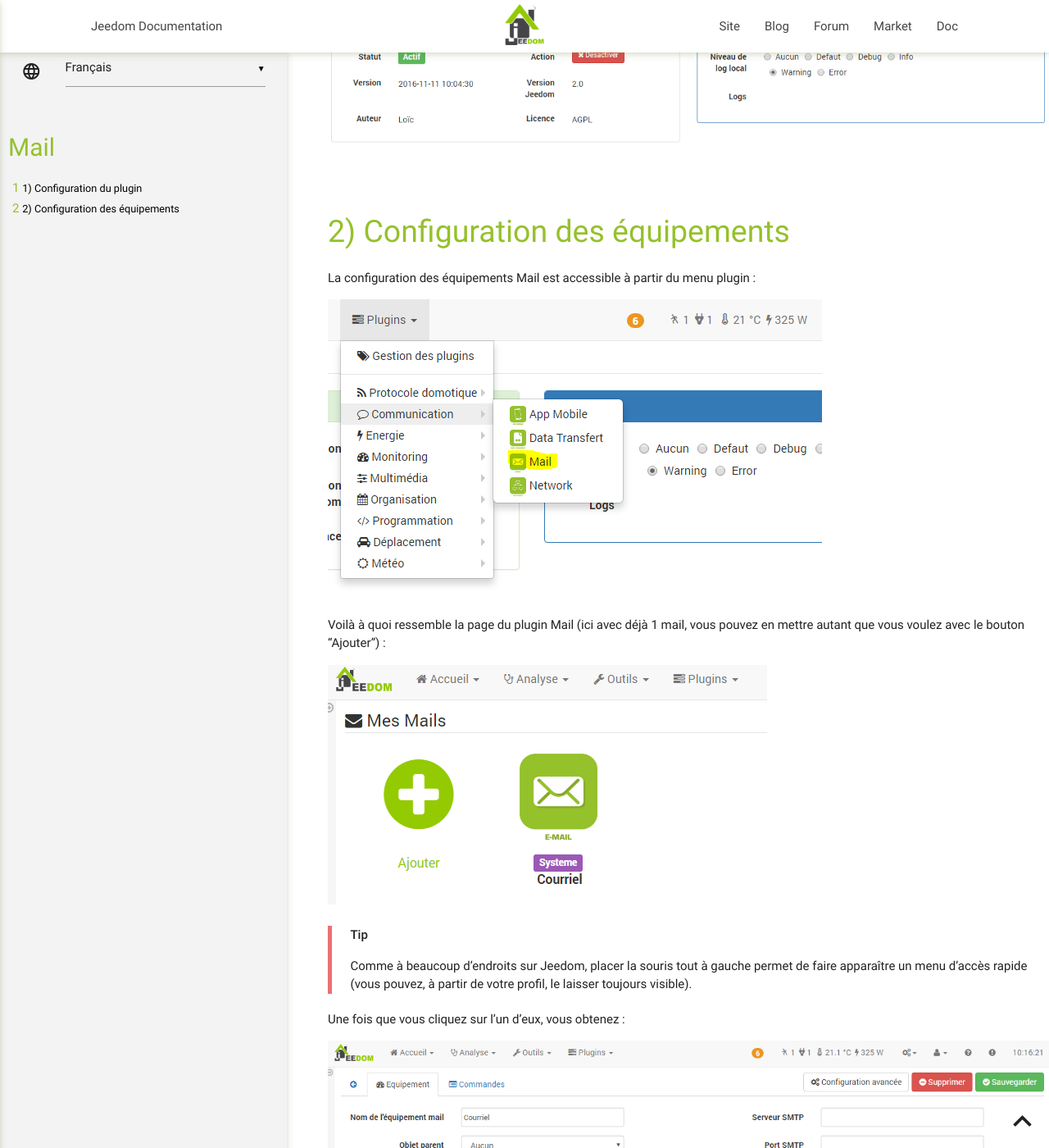
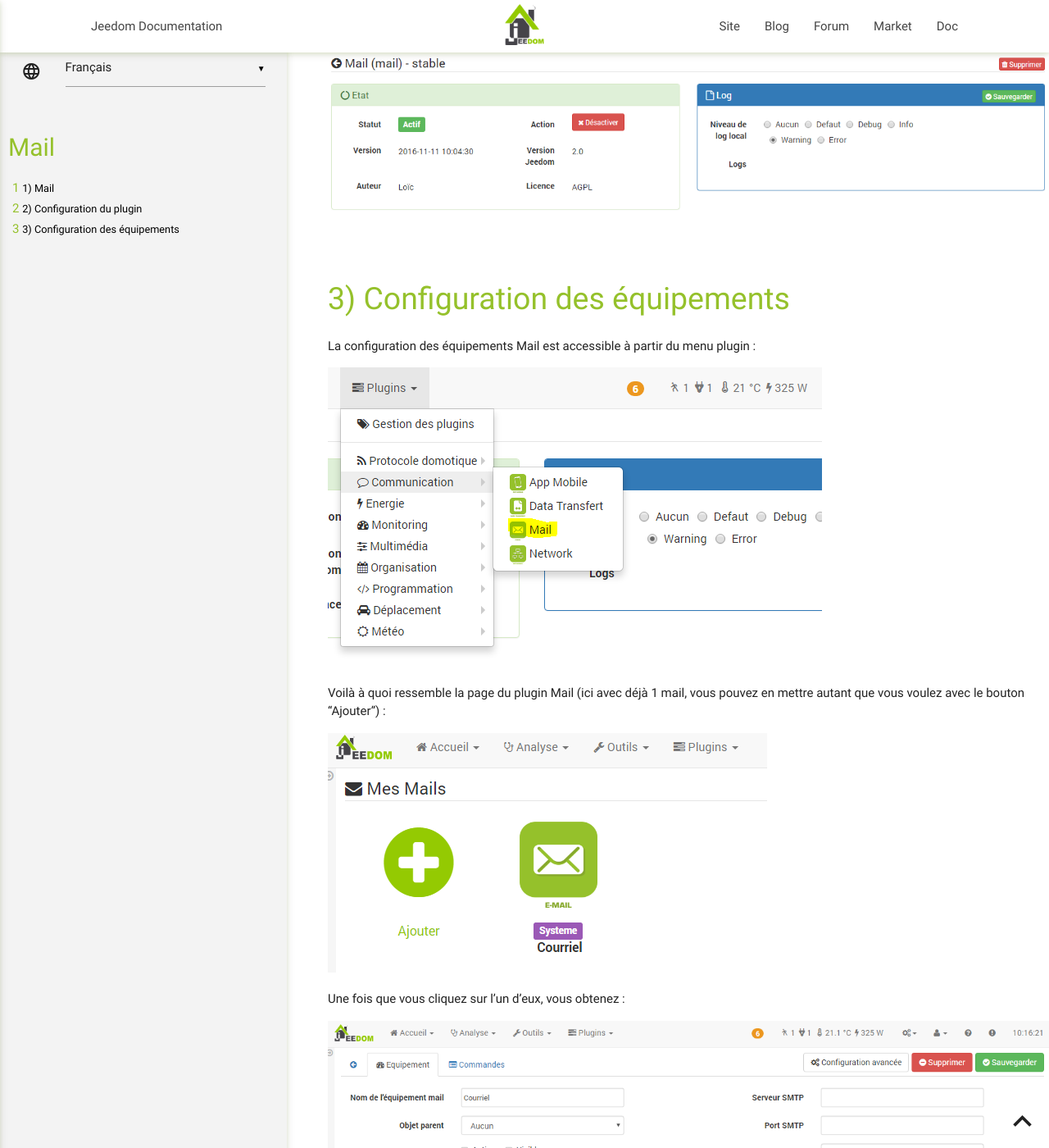
Before and after one commit to jeedom/plugin-mail, a Jekyll site: the page built from docs/fr_FR/index.md, in a window 1280 px wide and 1400 px high, scrolled down 258 px. Shown: the whole window at 82% size. Built offline with Jekyll 4.4.1, drawn with Linux system fonts in a browser that asks for light colours; our own code applies the rules of GitHub Pages for plain Markdown files; some of the changed text lies outside the part shown.

Commit message:
Update index.md

```diff
--- a/docs/fr_FR/index.md
+++ b/docs/fr_FR/index.md
@@ -1,3 +1,5 @@
+# Mail
+
 Plugin permettant d’envoyer des mails.
 
 Configuration du plugin
@@ -20,12 +22,6 @@
 vous pouvez en mettre autant que vous voulez avec le bouton "Ajouter") :
 
 ![mail3](../images/mail3.PNG)
-
-> **Tip**
->
-> Comme à beaucoup d’endroits sur Jeedom, placer la souris tout à gauche
-> permet de faire apparaître un menu d’accès rapide (vous pouvez, à
-> partir de votre profil, le laisser toujours visible).
 
 Une fois que vous cliquez sur l’un d’eux, vous obtenez :
 
```
